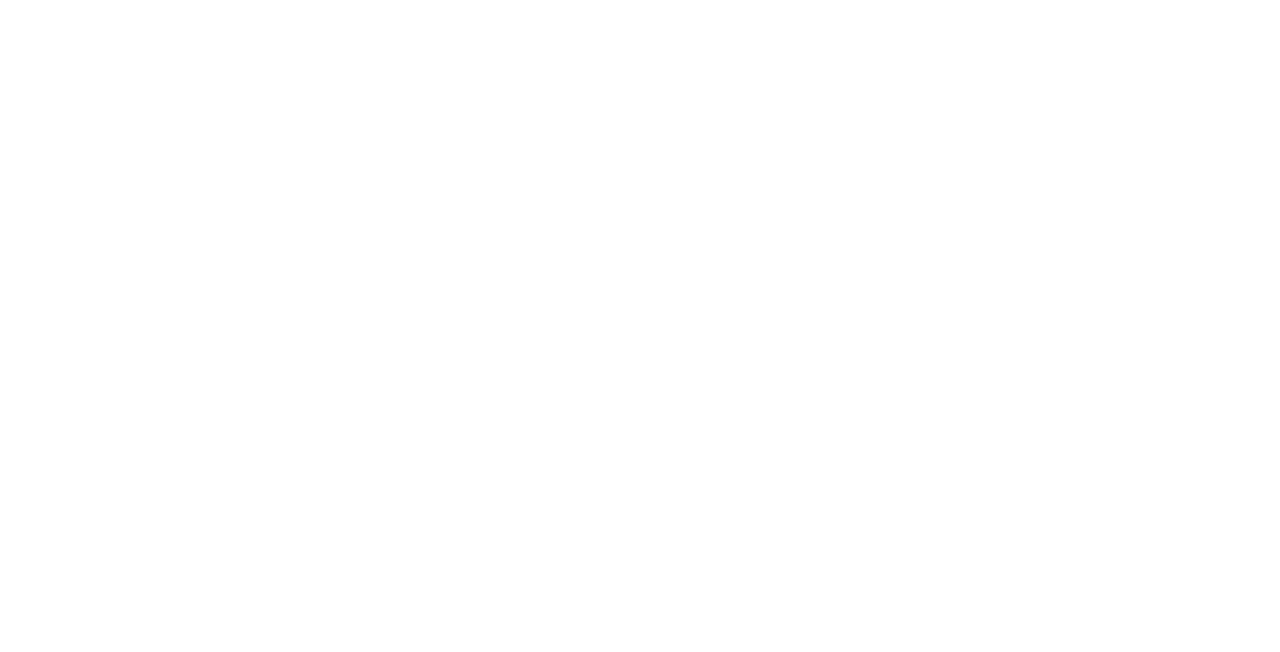
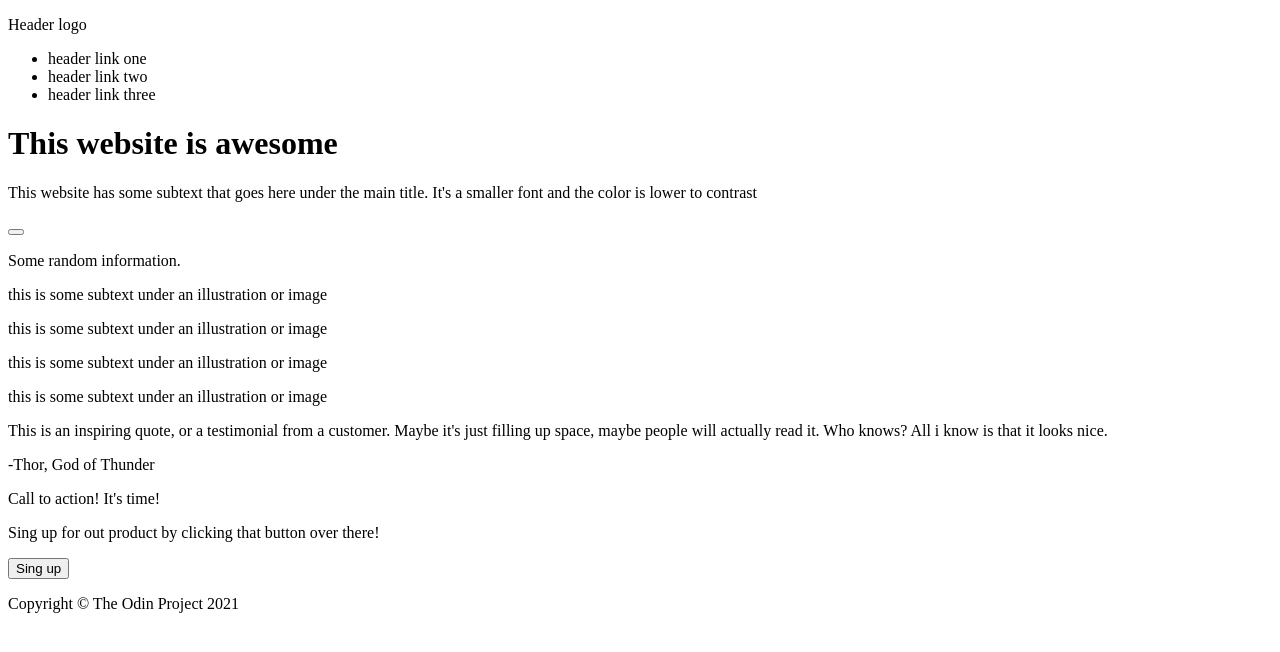
Before and after one commit to Nasceteur/Landing-page-practice, a plain HTML site: page index.html in a window 1280 px wide. Drawn offline with Linux system fonts and the light colour scheme.

Commit message:
structured the index for the landing page

```diff
--- a/index.html
+++ b/index.html
@@ -7,6 +7,59 @@
   <title>Landing Page</title>
 </head>
 <body>
+  <header>
 
+    <div class="header-nav">
+      <p class="header-logo">Header logo</p>
+      <ul class="list-links">
+        <li>header link one</li>
+        <li>header link two</li>
+        <li>header link three</li>
+      </ul>
+    </div>
+
+    <div class="header-content-box">
+
+      <div class="header-content">
+        <h1 class="header-title">This website is awesome</h1>
+        <p>This website has some subtext that goes here under the main title. It's a smaller font and the color is lower to contrast</p>
+        <button class="button"></button>
+      </div>
+      <div class="image-holder"></div>
+    </div>
+  </header>
+
+  <div class="main-content-box">
+
+    <div class="information-container">
+      <p class="information-title">Some random information.</p>
+      <div class="information-boxes"></div>
+      <div class="information-boxes"></div>
+      <div class="information-boxes"></div>
+      <div class="information-boxes"></div>
+      <p class="subtext">this is some subtext under an illustration or image</p>
+      <p class="subtext">this is some subtext under an illustration or image</p>
+      <p class="subtext">this is some subtext under an illustration or image</p>
+      <p class="subtext">this is some subtext under an illustration or image</p>
+    </div>
+
+  </div>
+
+  <div class="review-box">
+    <div class="review">
+      <p class="review-text">This is an inspiring quote, or a testimonial from a customer. Maybe it's just filling up space, maybe people will actually read it. Who knows? All i know is that it looks nice.</p>
+    </div>
+    <p class="review-user">-Thor, God of Thunder</p>
+  </div>
+
+  <div class="sing-up-box">
+    <p class="sing-up-title">Call to action! It's time!</p>
+    <p class="sing-up-subtile">Sing up for out product by clicking that button over there!</p>
+    <button class="sing-up-button">Sing up</button>
+  </div>
+
+  <footer class="footer">
+    <p class="footer-text">Copyright © The Odin Project 2021</p>
+  </footer>
 </body>
 </html>
```
